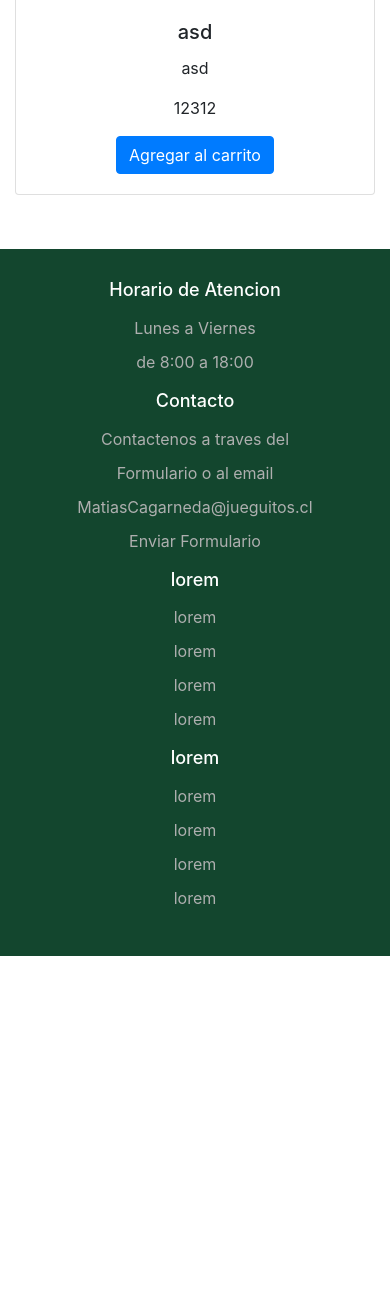
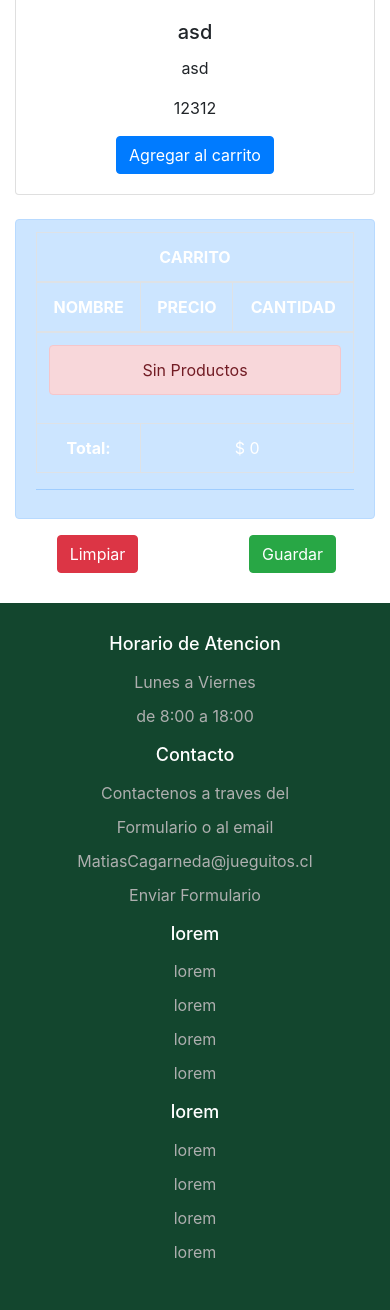
Before and after one commit to MatiAraneda/sitio, a Django app: page /nintendo/ in a window 390 px wide. Shown: the part 3149-4459 px from the top of the page. Before the commit the page ends 4105 px from the top, so only its background shows below. Run offline with Django 5.2, Linux system fonts and the light colour scheme; data comes from the database, SQL or seed files in the repository; some libraries are stand-ins or nearby versions.

Commit message:
Confianza

```diff
--- a/aplicacion/templates/aplicacion/carrito2.html
+++ b/aplicacion/templates/aplicacion/carrito2.html
@@ -17,8 +17,8 @@
                 <td>{{value.nombre}}</td>
                 <td>{{value.precio}}</td>
                 <td>{{value.acumulado}}
-                    <a href="{% url 'nintendo' value.producto_id %}" class="badge btn btn-dark badge-dark">+</a>
-                    <a href="{% url 'nintendo' value.producto_id %}" class="badge btn btn-dark badge-dark">-</a>
+                    <a href="{% url 'Add' value.producto_id %}" class="badge btn btn-dark badge-dark">+</a>
+                    <a href="{% url 'Sub' value.producto_id %}" class="badge btn btn-dark badge-dark">-</a>
                 </td>
             </tr>
         {% endfor %}
@@ -38,6 +38,6 @@
 <hr>
 </div>
 <div class="row text-center">
-    <div class="col-6"><a href="{% url 'nintendo' %}" class="btn btn-danger">Limpiar</a></div>
+    <div class="col-6"><a href="{% url 'CLS' %}" class="btn btn-danger">Limpiar</a></div>
     <div class="col-6"><a href="#" class="btn btn-success">Guardar</a></div>
 </div>
--- a/aplicacion/templates/aplicacion/nintendo.html
+++ b/aplicacion/templates/aplicacion/nintendo.html
@@ -71,22 +71,28 @@
     <main class="products container">
         <h2>¡Juegos Disponibles!</h2>
         <div class="row">
+            <div class="col-md-8">
+                <div class="row">
                     {% for producto in productos %}
-            <div class="col-md-4 mb-4">
+                    <div class="col-md-6 col-lg-4 mb-4">
                         <div class="card h-100">
                             <img src="{{ producto.imagen.url }}" alt="{{ producto.nombre }}" class="card-img-top">
                             <div class="card-body">
                                 <h5 class="card-title">{{ producto.nombre }}</h5>
                                 <p class="card-text">{{ producto.desc }}</p>
                                 <p class="card-text">{{ producto.precio }}</p>
-                        <a href="#" class="btn btn-primary">Agregar al carrito</a>
+                                <a href="{% url 'Add' producto.id %}" class="btn btn-primary">Agregar al carrito</a>
                             </div>
                         </div>
                     </div>
                     {% endfor %}
                 </div>
+            </div>
+            <div class="col-md-4">
+                {% include "aplicacion/carrito2.html" %}
+            </div>
+        </div>
     </main>
-
 
     <footer class="footer">
         <div class="footer-content container">
```
Lines whose indentation alone changed are shown as unchanged.
